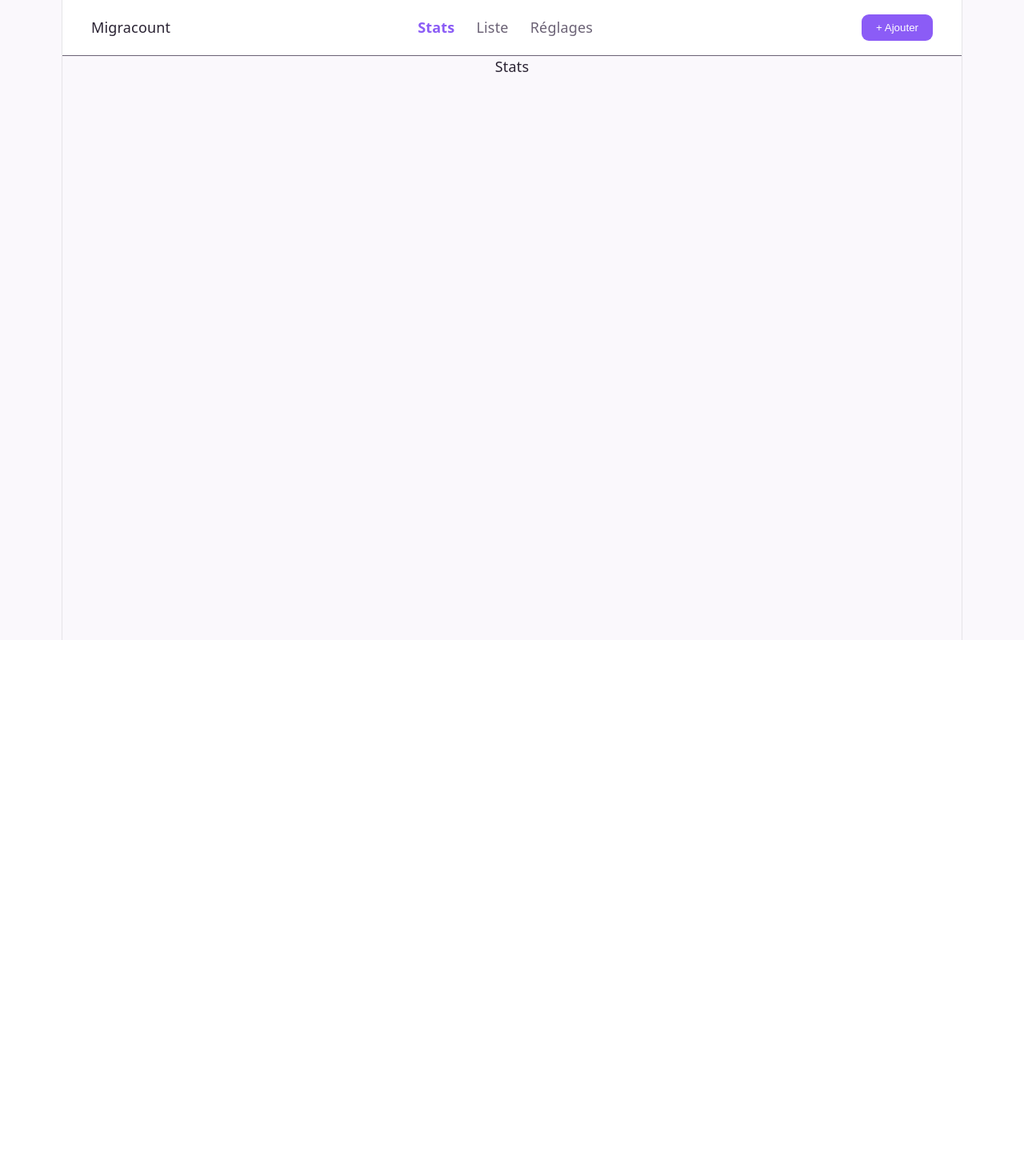
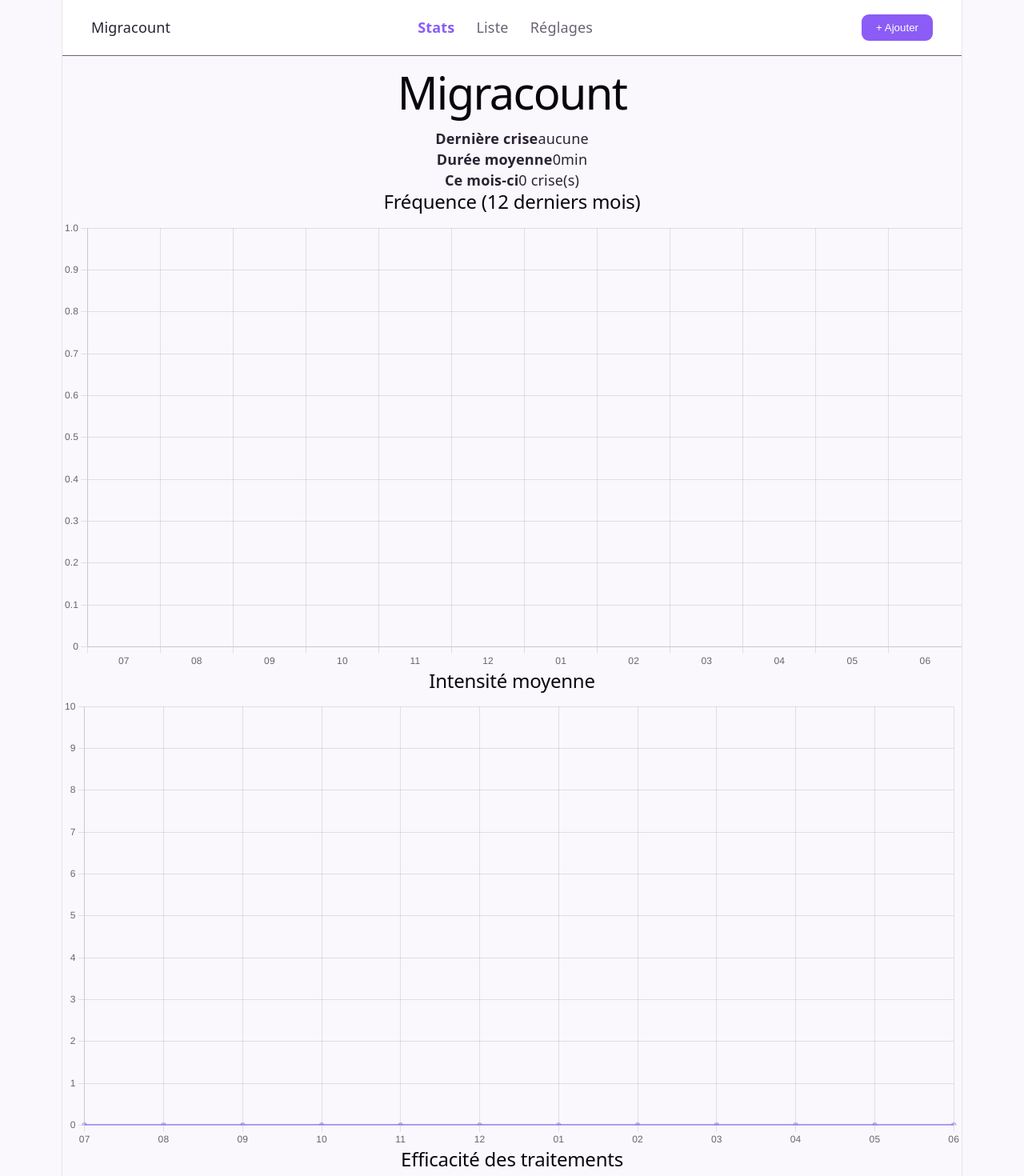
Before and after one commit to aifedespaix/migranicount, a Vue app: page / in a window 1280 px wide. Shown: the top 1470 px of the page at 80% size. Before the commit the page ends 800 px from the top, so only its background shows below. Built offline with nearby package versions, Linux system fonts and the light colour scheme.

Commit message:
feat: add stats view with frequency, intensity and efficacy charts

```diff
--- /dev/null
+++ b/src/components/charts/EfficacyChart.vue
@@ -0,0 +1,25 @@
+<template>
+  <Bar :data="chartData" :options="options" />
+</template>
+
+<script setup lang="ts">
+import { computed } from 'vue'
+import { Bar } from 'vue-chartjs'
+import { Chart as ChartJS, BarElement, CategoryScale, LinearScale, Tooltip } from 'chart.js'
+import { medocEfficacy } from '../../utils/stats'
+import type { Migraine } from '../../types/migraine'
+
+ChartJS.register(BarElement, CategoryScale, LinearScale, Tooltip)
+
+const props = defineProps<{ migraines: Migraine[] }>()
+
+const chartData = computed(() => {
+  const data = medocEfficacy(props.migraines).filter((d) => d.total >= 2)
+  return {
+    labels: data.map((d) => d.nom),
+    datasets: [{ label: '% crises avortées', data: data.map((d) => d.pctAvortee), backgroundColor: '#8b5cf6' }],
+  }
+})
+
+const options = { indexAxis: 'y' as const, responsive: true, scales: { x: { min: 0, max: 100 } } }
+</script>
--- /dev/null
+++ b/src/components/charts/FrequencyChart.vue
@@ -0,0 +1,25 @@
+<template>
+  <Bar :data="chartData" :options="options" />
+</template>
+
+<script setup lang="ts">
+import { computed } from 'vue'
+import { Bar } from 'vue-chartjs'
+import { Chart as ChartJS, BarElement, CategoryScale, LinearScale, Tooltip } from 'chart.js'
+import { monthlyFrequency } from '../../utils/stats'
+import type { Migraine } from '../../types/migraine'
+
+ChartJS.register(BarElement, CategoryScale, LinearScale, Tooltip)
+
+const props = defineProps<{ migraines: Migraine[] }>()
+
+const chartData = computed(() => {
+  const data = monthlyFrequency(props.migraines)
+  return {
+    labels: data.map((d) => d.month.slice(5)),
+    datasets: [{ label: 'Crises', data: data.map((d) => d.count), backgroundColor: '#8b5cf6' }],
+  }
+})
+
+const options = { responsive: true, plugins: { legend: { display: false } } }
+</script>
--- /dev/null
+++ b/src/components/charts/IntensityChart.vue
@@ -0,0 +1,25 @@
+<template>
+  <Line :data="chartData" :options="options" />
+</template>
+
+<script setup lang="ts">
+import { computed } from 'vue'
+import { Line } from 'vue-chartjs'
+import { Chart as ChartJS, LineElement, PointElement, CategoryScale, LinearScale, Tooltip } from 'chart.js'
+import { averageIntensityByMonth } from '../../utils/stats'
+import type { Migraine } from '../../types/migraine'
+
+ChartJS.register(LineElement, PointElement, CategoryScale, LinearScale, Tooltip)
+
+const props = defineProps<{ migraines: Migraine[] }>()
+
+const chartData = computed(() => {
+  const data = averageIntensityByMonth(props.migraines)
+  return {
+    labels: data.map((d) => d.month.slice(5)),
+    datasets: [{ label: 'Intensité moyenne', data: data.map((d) => d.avg), borderColor: '#a78bfa', tension: 0.3 }],
+  }
+})
+
+const options = { responsive: true, scales: { y: { min: 0, max: 10 } } }
+</script>
--- a/src/views/StatsView.vue
+++ b/src/views/StatsView.vue
@@ -1,7 +1,51 @@
 <template>
-  <div class="view-placeholder">Stats</div>
+  <div class="stats-view">
+    <h1>Migracount</h1>
+    <div class="summary-cards">
+      <div class="card">
+        <strong>Dernière crise</strong>
+        <span>{{ lastMigraine ? formatRelative(lastMigraine.date) : 'aucune' }}</span>
+      </div>
+      <div class="card">
+        <strong>Durée moyenne</strong>
+        <span>{{ formatDuration(averageDurationMinutes(migraines.migraines)) }}</span>
+      </div>
+      <div class="card">
+        <strong>Ce mois-ci</strong>
+        <span>{{ thisMonthCount }} crise(s)</span>
+      </div>
+    </div>
+    <section>
+      <h2>Fréquence (12 derniers mois)</h2>
+      <FrequencyChart :migraines="migraines.migraines" />
+    </section>
+    <section>
+      <h2>Intensité moyenne</h2>
+      <IntensityChart :migraines="migraines.migraines" />
+    </section>
+    <section>
+      <h2>Efficacité des traitements</h2>
+      <EfficacyChart :migraines="migraines.migraines" />
+    </section>
+  </div>
 </template>
 
 <script setup lang="ts">
-defineProps<{ name?: string }>()
+import { computed } from 'vue'
+import { useMigrainesStore } from '../stores/migraines'
+import { formatRelative, formatDuration, todayISO } from '../utils/date'
+import { averageDurationMinutes } from '../utils/stats'
+import FrequencyChart from '../components/charts/FrequencyChart.vue'
+import IntensityChart from '../components/charts/IntensityChart.vue'
+import EfficacyChart from '../components/charts/EfficacyChart.vue'
+
+const migraines = useMigrainesStore()
+
+const lastMigraine = computed(() =>
+  [...migraines.migraines].sort((a, b) => (a.date < b.date ? 1 : -1))[0]
+)
+
+const thisMonthCount = computed(() =>
+  migraines.migraines.filter((m) => m.date.slice(0, 7) === todayISO().slice(0, 7)).length
+)
 </script>
```
